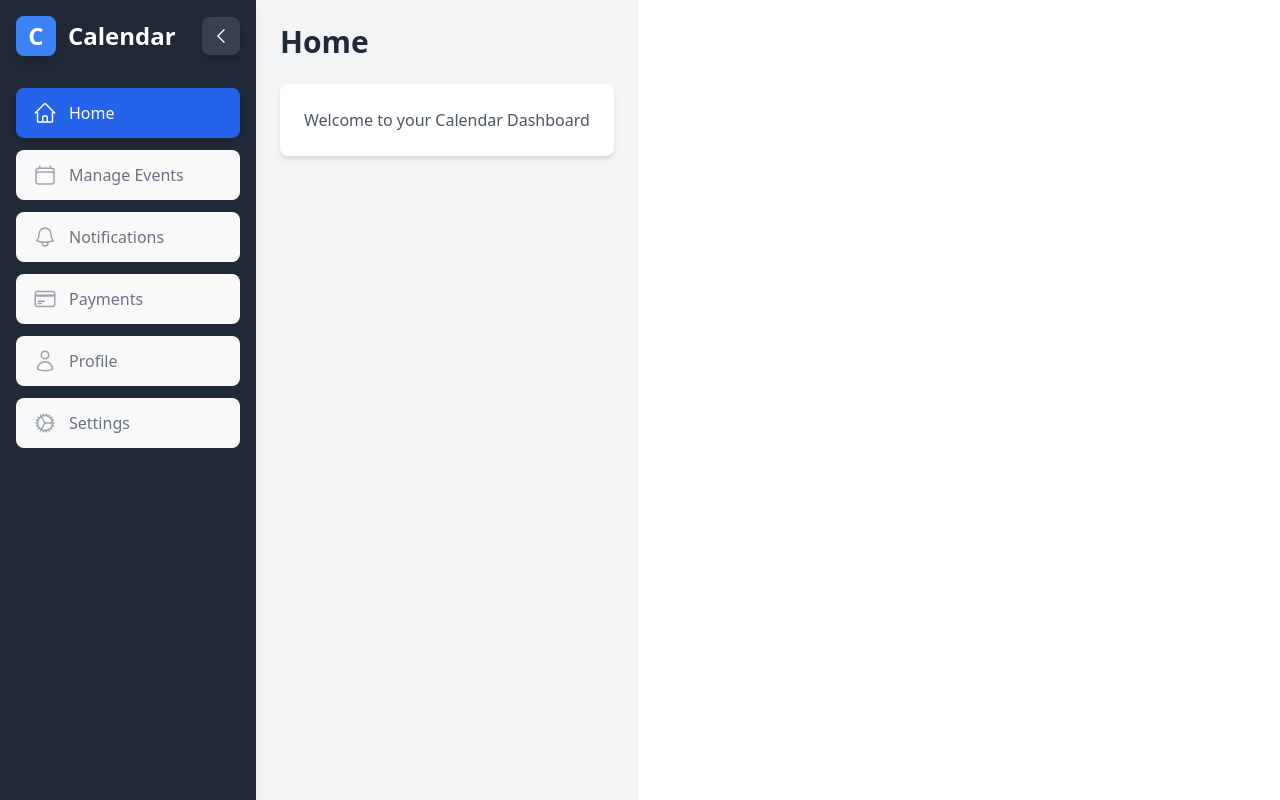
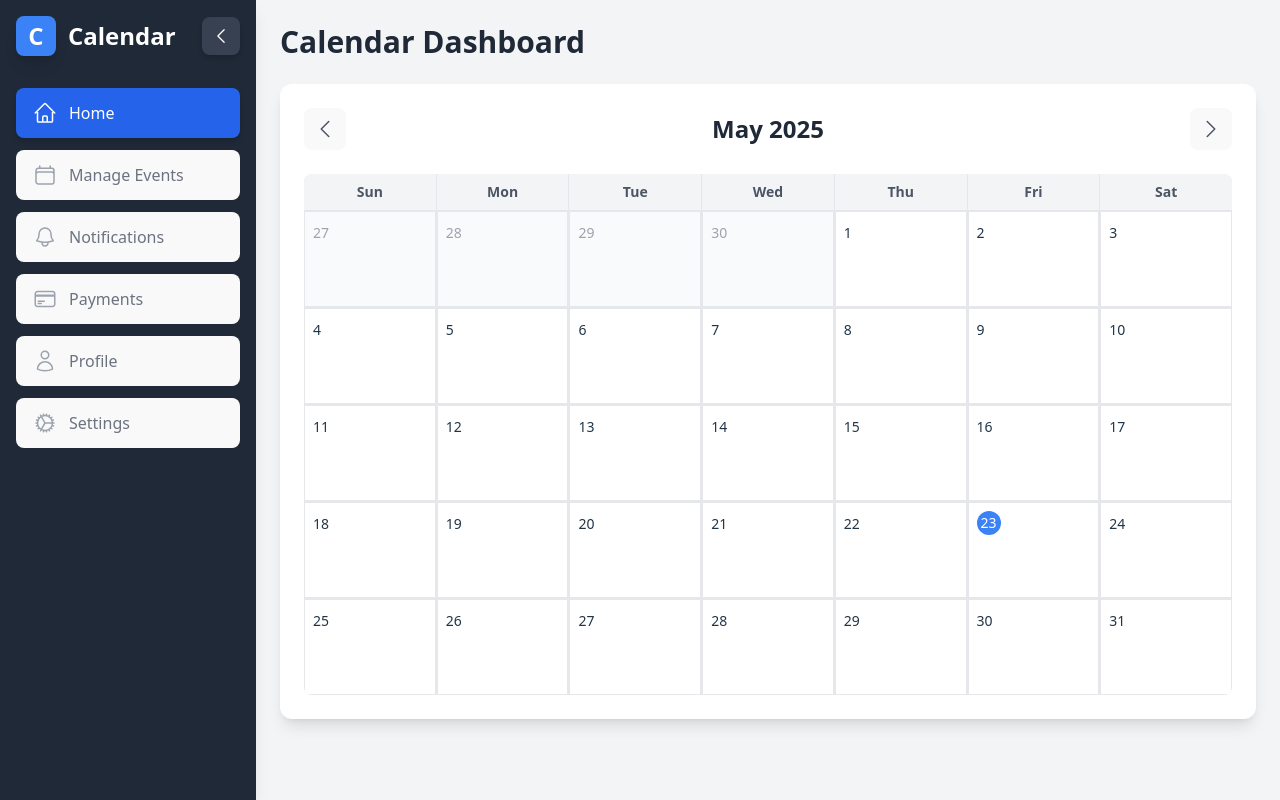
Before and after one commit to Amjedusman/Calender, a React (Vite) app: page / in a window 1280 px wide. Built offline with nearby package versions, Linux system fonts and the light colour scheme.

Commit message:
Calender component added

```diff
--- a/package.json
+++ b/package.json
@@ -11,6 +11,7 @@
   },
   "dependencies": {
     "@heroicons/react": "^2.2.0",
+    "date-fns": "^4.1.0",
     "react": "^18.2.0",
     "react-dom": "^18.2.0",
     "react-router-dom": "^6.22.1"
--- a/src/App.jsx
+++ b/src/App.jsx
@@ -18,7 +18,7 @@ function App() {
           isCollapsed={isSidebarCollapsed}
           onToggle={() => setIsSidebarCollapsed(!isSidebarCollapsed)}
         />
-        <div className={`flex-1 transition-all duration-300 ${isSidebarCollapsed ? 'pl-20' : 'pl-64'}`}>
+        <div className={`flex-1 transition-all duration-500 ${isSidebarCollapsed ? 'pl-20' : 'pl-64'}`}>
           <Routes>
             <Route path="/" element={<Home />} />
             <Route path="/events" element={<ManageEvents />} />
--- /dev/null
+++ b/src/components/Calendar.jsx
@@ -0,0 +1,118 @@
+import { useState } from 'react';
+import {
+  format,
+  startOfMonth,
+  endOfMonth,
+  startOfWeek,
+  endOfWeek,
+  addDays,
+  isSameMonth,
+  isSameDay,
+  isToday,
+  addMonths,
+  subMonths
+} from 'date-fns';
+import { ChevronLeftIcon, ChevronRightIcon } from '@heroicons/react/24/outline';
+
+const Calendar = () => {
+  const [currentDate, setCurrentDate] = useState(new Date());
+  const [selectedDate, setSelectedDate] = useState(new Date());
+
+  const monthStart = startOfMonth(currentDate);
+  const monthEnd = endOfMonth(monthStart);
+  const startDate = startOfWeek(monthStart);
+  const endDate = endOfWeek(monthEnd);
+
+  const weekDays = ['Sun', 'Mon', 'Tue', 'Wed', 'Thu', 'Fri', 'Sat'];
+
+  const onDateClick = (day) => {
+    setSelectedDate(day);
+  };
+
+  const nextMonth = () => {
+    setCurrentDate(addMonths(currentDate, 1));
+  };
+
+  const prevMonth = () => {
+    setCurrentDate(subMonths(currentDate, 1));
+  };
+
+  const renderHeader = () => {
+    return (
+      <div className="flex items-center justify-between mb-6">
+        <button
+          onClick={prevMonth}
+          className="p-2 rounded-lg hover:bg-gray-100 transition-colors"
+        >
+          <ChevronLeftIcon className="h-6 w-6 text-gray-600" />
+        </button>
+        <h2 className="text-2xl font-semibold text-gray-800">
+          {format(currentDate, 'MMMM yyyy')}
+        </h2>
+        <button
+          onClick={nextMonth}
+          className="p-2 rounded-lg hover:bg-gray-100 transition-colors"
+        >
+          <ChevronRightIcon className="h-6 w-6 text-gray-600" />
+        </button>
+      </div>
+    );
+  };
+
+  const renderDays = () => {
+    const days = [];
+    let day = startDate;
+
+    while (day <= endDate) {
+      const formattedDate = format(day, 'd');
+      const cloneDay = day;
+      days.push(
+        <div
+          key={day.toString()}
+          className={`relative p-2 h-24 border border-gray-200 ${
+            !isSameMonth(day, monthStart)
+              ? 'bg-gray-50 text-gray-400'
+              : 'bg-white hover:bg-gray-50'
+          } ${
+            isSameDay(day, selectedDate)
+              ? 'bg-blue-50 border-blue-500'
+              : ''
+          }`}
+          onClick={() => onDateClick(cloneDay)}
+        >
+          <span
+            className={`text-sm ${
+              isToday(day)
+                ? 'bg-blue-500 text-white rounded-full w-6 h-6 flex items-center justify-center'
+                : ''
+            }`}
+          >
+            {formattedDate}
+          </span>
+          {/* Add event indicators here if needed */}
+        </div>
+      );
+      day = addDays(day, 1);
+    }
+    return days;
+  };
+
+  return (
+    <div className="bg-white rounded-xl shadow-lg p-6">
+      {renderHeader()}
+      <div className="grid grid-cols-7 gap-px bg-gray-200 rounded-lg overflow-hidden">
+        {weekDays.map((day) => (
+          <div
+            key={day}
+            className="bg-gray-100 p-2 text-center text-sm font-semibold text-gray-600"
+          >
+            {day}
+          </div>
+        ))}
+        {renderDays()}
+      </div>
+    </div>
+  );
+};
+
+export default Calendar;
--- a/src/index.css
+++ b/src/index.css
@@ -28,8 +28,6 @@ a:hover {
 
 body {
   margin: 0;
-  display: flex;
-  place-items: center;
   min-width: 320px;
   min-height: 100vh;
 }
--- a/src/routes/Home.jsx
+++ b/src/routes/Home.jsx
@@ -1,10 +1,10 @@
+import Calendar from '../components/Calendar';
+
 const Home = () => {
   return (
-    <div className="p-6">
-      <h1 className="text-3xl font-bold text-gray-800 mb-6">Home</h1>
-      <div className="bg-white rounded-lg shadow-md p-6">
-        <p className="text-gray-600">Welcome to your Calendar Dashboard</p>
-      </div>
+    <div className="p-6 min-h-screen">
+      <h1 className="text-3xl font-bold text-gray-800 mb-6">Calendar Dashboard</h1>
+      <Calendar />
     </div>
   );
 };
```
Also changed, not shown: 1 other file (tests, documents, lock files or other folders).
